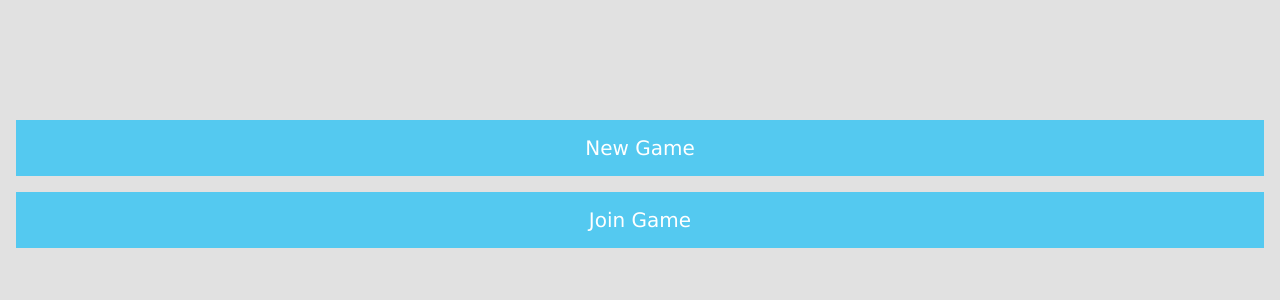
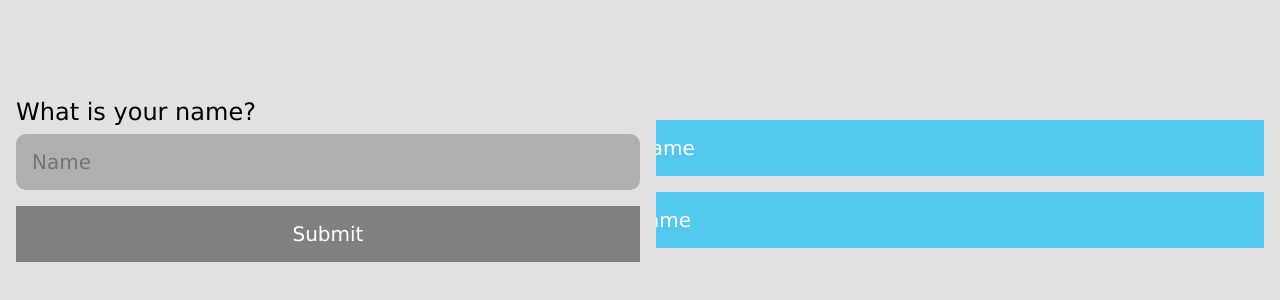
Before and after one commit to 21mdr1/traitor-joes, a React (Create React App) app: page / in a window 1280 px wide. Shown: the part 216-516 px from the top of the page. Built offline with nearby package versions, Linux system fonts and the light colour scheme; no server answers.

Commit message:
Connect to server on page open

```diff
--- a/src/App.tsx
+++ b/src/App.tsx
@@ -1,6 +1,7 @@
 import { BrowserRouter, Routes, Route } from 'react-router-dom';
 import SocketContext from './components/socket_context/context';
-import { useContext } from 'react';
+import socket from './sockets/socket';
+import { useEffect, useContext } from 'react';
 import Home from './pages/Home/Home';
 import Room from './pages/Room/Room';
 import Player from './pages/Player/Player';
@@ -12,8 +13,13 @@ import Name from './components/Name/Name';
 import './App.scss';
 
 function App() {
-    const { value } = useContext(SocketContext);
-    const userName = value;
+    const { value, setValue } = useContext(SocketContext);
+    const { userName } = value;
+
+    useEffect(() => {
+        socket.connect();
+        setValue(state => ({...state, socketId: socket.id || ''}));
+    }, []);
 
     return (
       <BrowserRouter>
--- a/src/pages/Home/Home.tsx
+++ b/src/pages/Home/Home.tsx
@@ -13,7 +13,7 @@ function Home() {
     const [ joiningGame, setJoiningGame ] = useState(false);
     const [ workingCode, setWorkingCode ] = useState('');
     const { value, setValue } = useContext(SocketContext);
-    const { userName } = value;
+    const { userName, socketId } = value;
 
     function handleInputChange(event: React.ChangeEvent<HTMLInputElement>) {
         setWorkingCode(event.target.value.toUpperCase());
@@ -25,10 +25,9 @@ function Home() {
     }
 
     function joinGame(roomCode: string, isRoomOwner: boolean) {
-        socket.connect();
-        socket.emit('join-room', roomCode, {name: userName, socketId: socket.id || ''});
+        socket.emit('join-room', roomCode, {name: userName, socketId});
         sessionStorage.setItem('isRoomOwner', JSON.stringify(isRoomOwner));
-        setValue(state => ({...state, isRoomOwner, roomCode, socketId: socket.id || ''}))
+        setValue(state => ({...state, isRoomOwner, roomCode}))
         navigate(`/room/${roomCode}`);
     }
 
--- a/src/pages/Room/Room.tsx
+++ b/src/pages/Room/Room.tsx
@@ -62,7 +62,7 @@ function Room() {
                 ...state,
                 players: state.players.filter((player => player.socketId !== userSocketId))
             }));
-        } )
+        });
 
         getPlayers();
 
```
